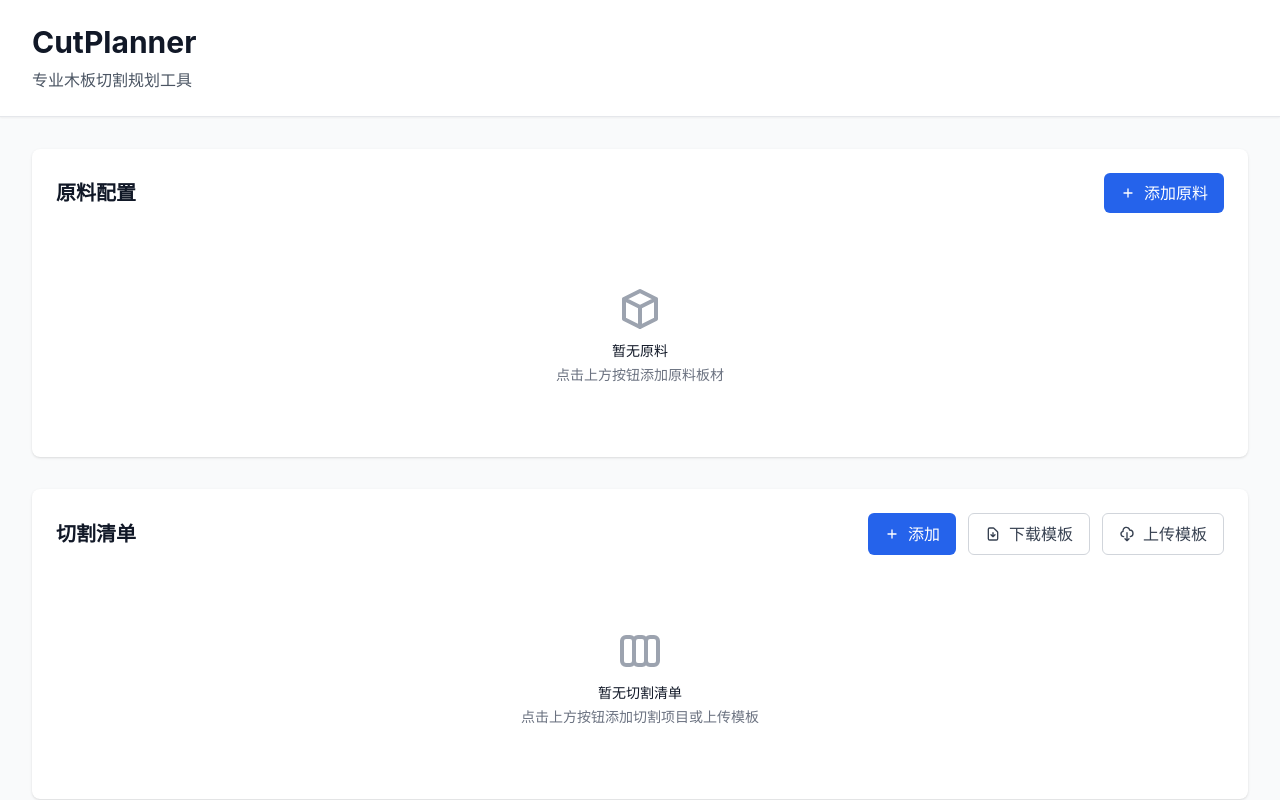
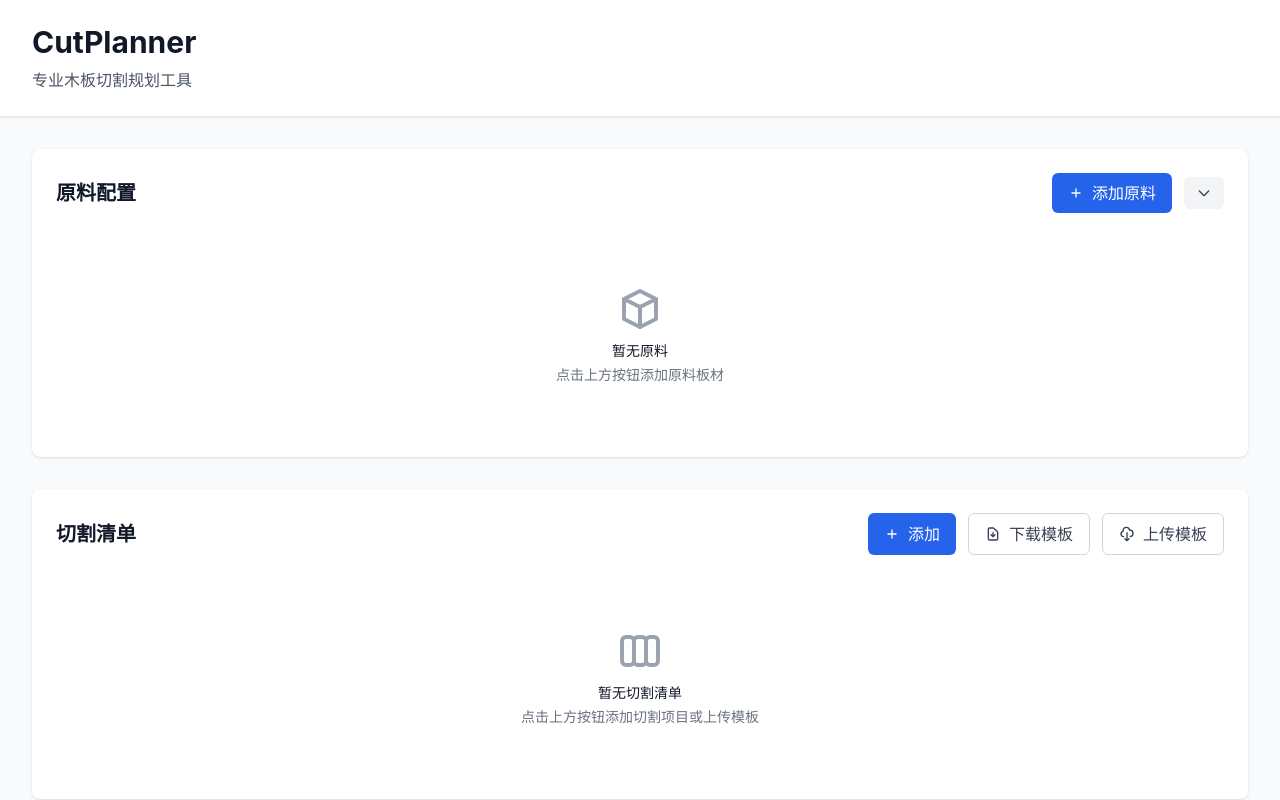
Before and after one commit to LunaDeerTech/CutPlanner, a Vue app: page / in a window 1280 px wide. Shown: the top 800 px of the page. Built offline with nearby package versions, Linux system fonts and the light colour scheme.

Commit message:
feat: enhance MaterialSection with toggle functionality and improved layout for material display

```diff
--- a/src/components/MaterialSection.vue
+++ b/src/components/MaterialSection.vue
@@ -29,6 +29,7 @@
           </span>
         </div>
       </div>
+      <div class="flex items-center space-x-3">
         <button
           @click="navigateToMaterialInput"
           class="flex items-center px-4 py-2 bg-blue-600 text-white rounded-md hover:bg-blue-700 transition-colors"
@@ -38,9 +39,27 @@
           </svg>
           添加原料
         </button>
+        <button
+          @click="toggleExpanded"
+          class="flex items-center px-3 py-2 bg-gray-100 text-gray-700 rounded-md hover:bg-gray-200 transition-colors"
+          :title="isExpanded ? '折叠列表' : '展开列表'"
+        >
+          <svg
+            class="w-4 h-4 transition-transform duration-200"
+            :class="{ 'rotate-180': !isExpanded }"
+            fill="none"
+            stroke="currentColor"
+            viewBox="0 0 24 24"
+          >
+            <path stroke-linecap="round" stroke-linejoin="round" stroke-width="2" d="M19 9l-7 7-7-7"/>
+          </svg>
+        </button>
+      </div>
     </div>
 
     <!-- 原料列表 -->
+    <transition name="slide-fade">
+      <div v-show="isExpanded">
         <div v-if="materialStore.materials.length > 0" class="grid grid-cols-1 md:grid-cols-2 lg:grid-cols-3 gap-3">
           <div
             v-for="material in materialStore.materials"
@@ -102,15 +121,23 @@
           <p class="mt-1 text-sm text-gray-500">点击上方按钮添加原料板材</p>
         </div>
       </div>
+    </transition>
+  </div>
 </template>
 
 <script setup lang="ts">
+import { ref } from 'vue'
 import { useRouter } from 'vue-router'
 import { useMaterialStore } from '@/store/material'
 import type { Material } from '@/models/types'
 
 const router = useRouter()
 const materialStore = useMaterialStore()
+const isExpanded = ref(true)
+
+const toggleExpanded = () => {
+  isExpanded.value = !isExpanded.value
+}
 
 // 原料相关方法
 const navigateToMaterialInput = () => {
@@ -151,3 +178,16 @@ const deleteMaterial = (material: Material) => {
   }
 }
 </script>
+
+<style scoped>
+.slide-fade-enter-active,
+.slide-fade-leave-active {
+  transition: all 0.3s ease;
+}
+
+.slide-fade-enter-from,
+.slide-fade-leave-to {
+  opacity: 0;
+  transform: translateY(-10px);
+}
+</style>
```
Lines whose indentation alone changed are shown as unchanged.
